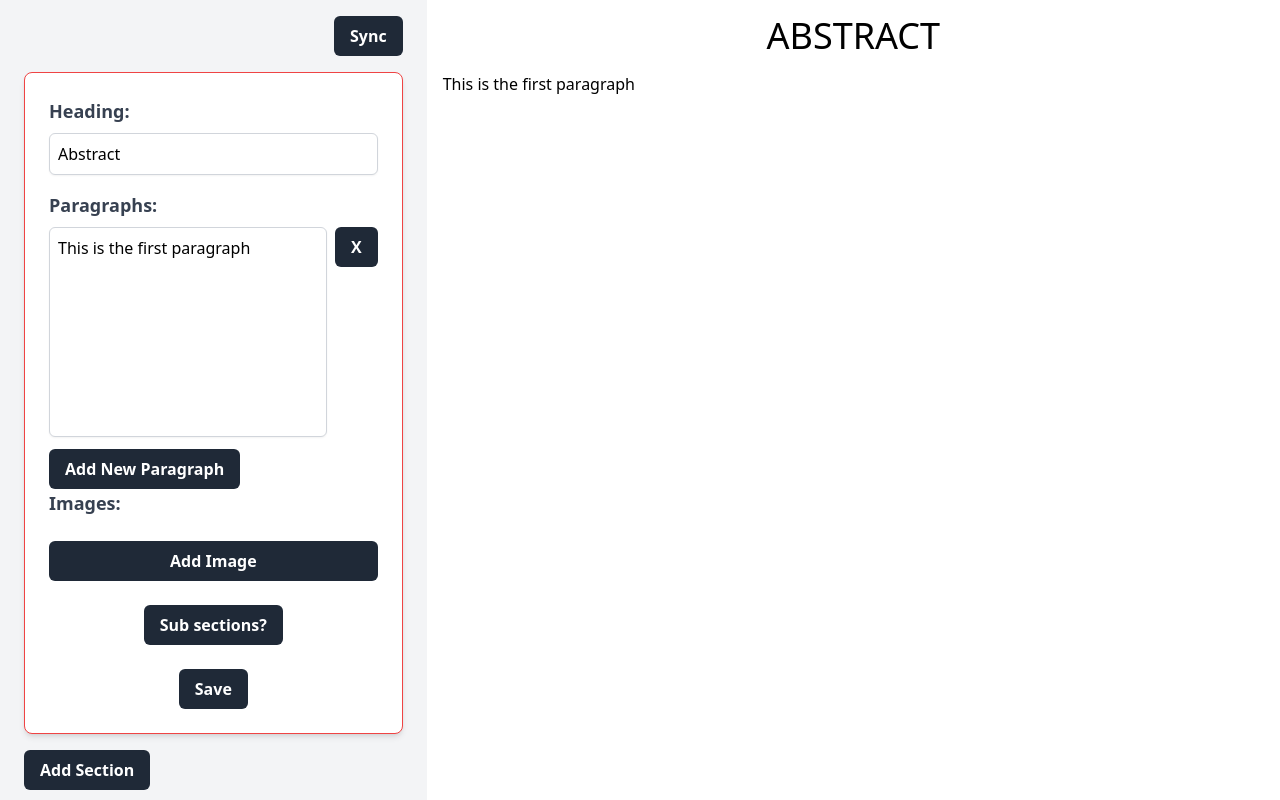
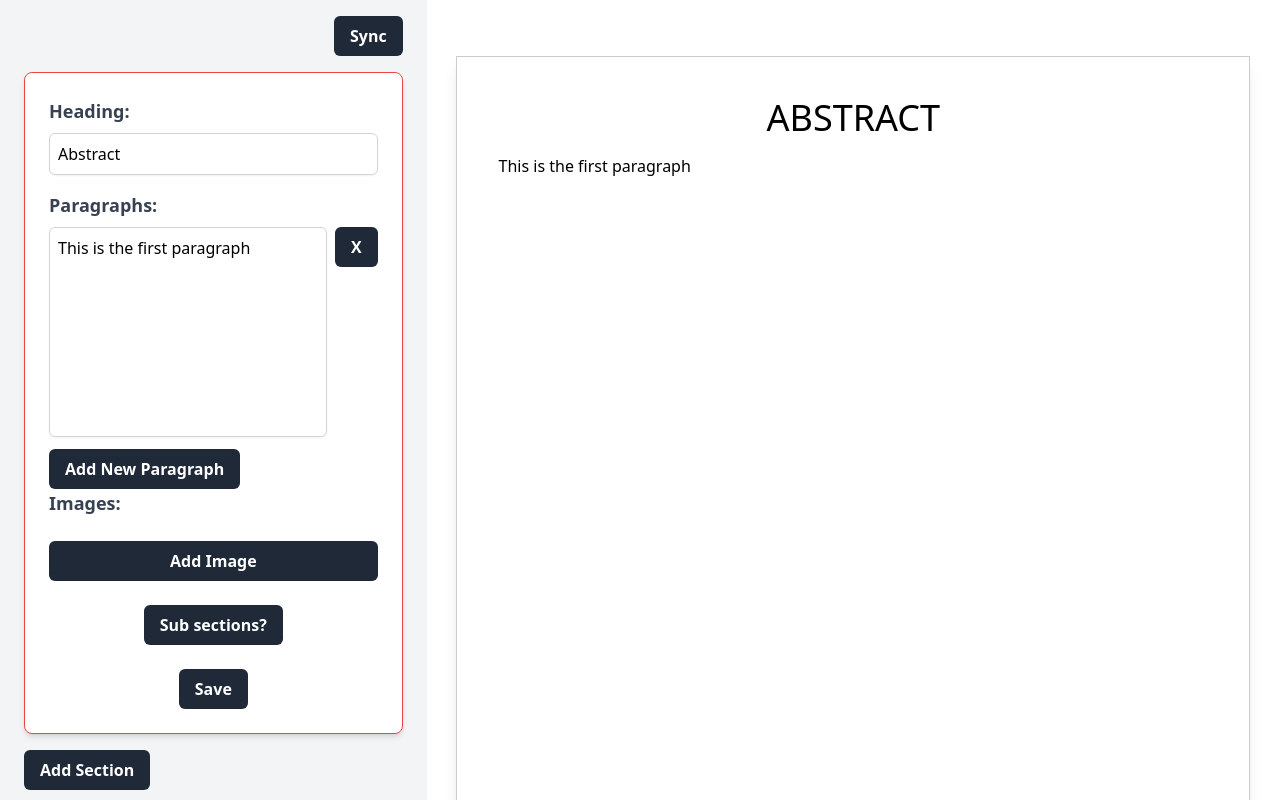
Before and after one commit to ask-org/sajilo-report, a React (Vite) app: page / in a window 1280 px wide. Built offline with nearby package versions, Linux system fonts and the light colour scheme.

Commit message:
Creating an A4 page

```diff
--- a/src/App.tsx
+++ b/src/App.tsx
@@ -1,11 +1,9 @@
-import CreateDocumemnt from "./pages/create-document";
+import CreateDocument from "./pages/create-document";
 
 function App() {
   return (
     <>
-      <div className="">
-        <CreateDocumemnt />
-      </div>
+      <CreateDocument />
     </>
   );
 }
--- /dev/null
+++ b/src/components/create-documents/section/preview/page.tsx
@@ -0,0 +1,23 @@
+type PageProps = {
+  children: React.ReactNode;
+};
+const Page = ({ children }: PageProps) => {
+  return (
+    <div
+      className="bg-white shadow-lg mx-auto mt-10"
+      style={{
+        width: "100%", // Full width for responsiveness
+        maxWidth: "210mm", // Max width for A4 size
+        height: "auto", // Auto height for aspect ratio
+        aspectRatio: "210 / 297", // Maintain A4 aspect ratio
+        padding: "5%", // Scalable padding
+        border: "1px solid #ccc",
+        boxSizing: "border-box",
+      }}
+    >
+      {children}
+    </div>
+  );
+};
+
+export default Page;
--- a/src/components/create-documents/section/preview/preview.tsx
+++ b/src/components/create-documents/section/preview/preview.tsx
@@ -1,12 +1,15 @@
 import { Tsection } from "../../../../types/create-document";
 import Chapter from "./chapter";
+import Page from "./page";
 
 type PreviewProps = {
   section: Tsection[];
 };
 const Preview = ({ section }: PreviewProps) => {
   return (
-    <div>
+    <div className="w-full">
+      <Page>
+        <div className="">
           {section.map((data: Tsection, index: number) => {
             return (
               <div key={index}>
@@ -15,6 +18,8 @@ const Preview = ({ section }: PreviewProps) => {
             );
           })}
         </div>
+      </Page>
+    </div>
   );
 };
 
```
Lines whose indentation alone changed are shown as unchanged.
